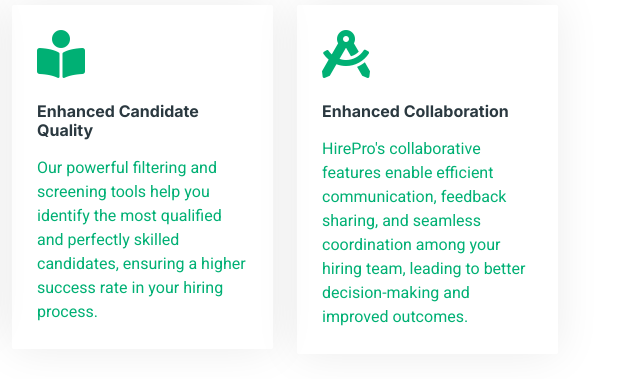
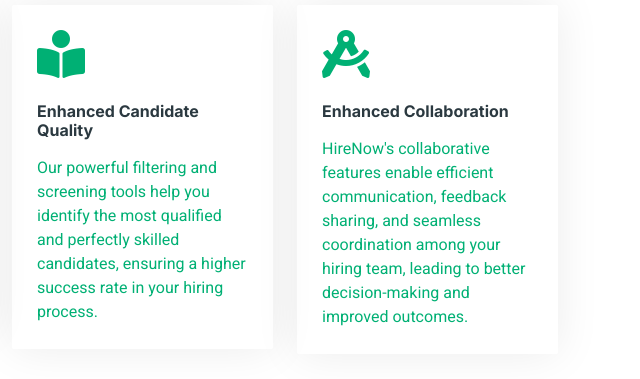
Before and after one commit to charankumaregd/hirenow, a plain HTML site: page index.html in a window 1280 px wide. Shown: the part 1660-2039 px from the top of the page, 640-1280 px from the left. Drawn offline with nearby package versions, Linux system fonts and the light colour scheme; a script that the page names is missing.

Commit message:
Update index.html

```diff
--- a/index.html
+++ b/index.html
@@ -185,7 +185,7 @@
                         <a class="cat-item rounded p-4" href="">
                             <i class="fa fa-3x fa-drafting-compass text-primary mb-4"></i>
                             <h6 class="mb-3">Enhanced Collaboration</h6>
-                            <p class="mb-0">HirePro's collaborative features enable efficient communication, feedback sharing, and seamless coordination among your hiring team, leading to better decision-making and improved outcomes.</p>
+                            <p class="mb-0">HireNow's collaborative features enable efficient communication, feedback sharing, and seamless coordination among your hiring team, leading to better decision-making and improved outcomes.</p>
                         </a>
                     </div>
                 </div>
```
